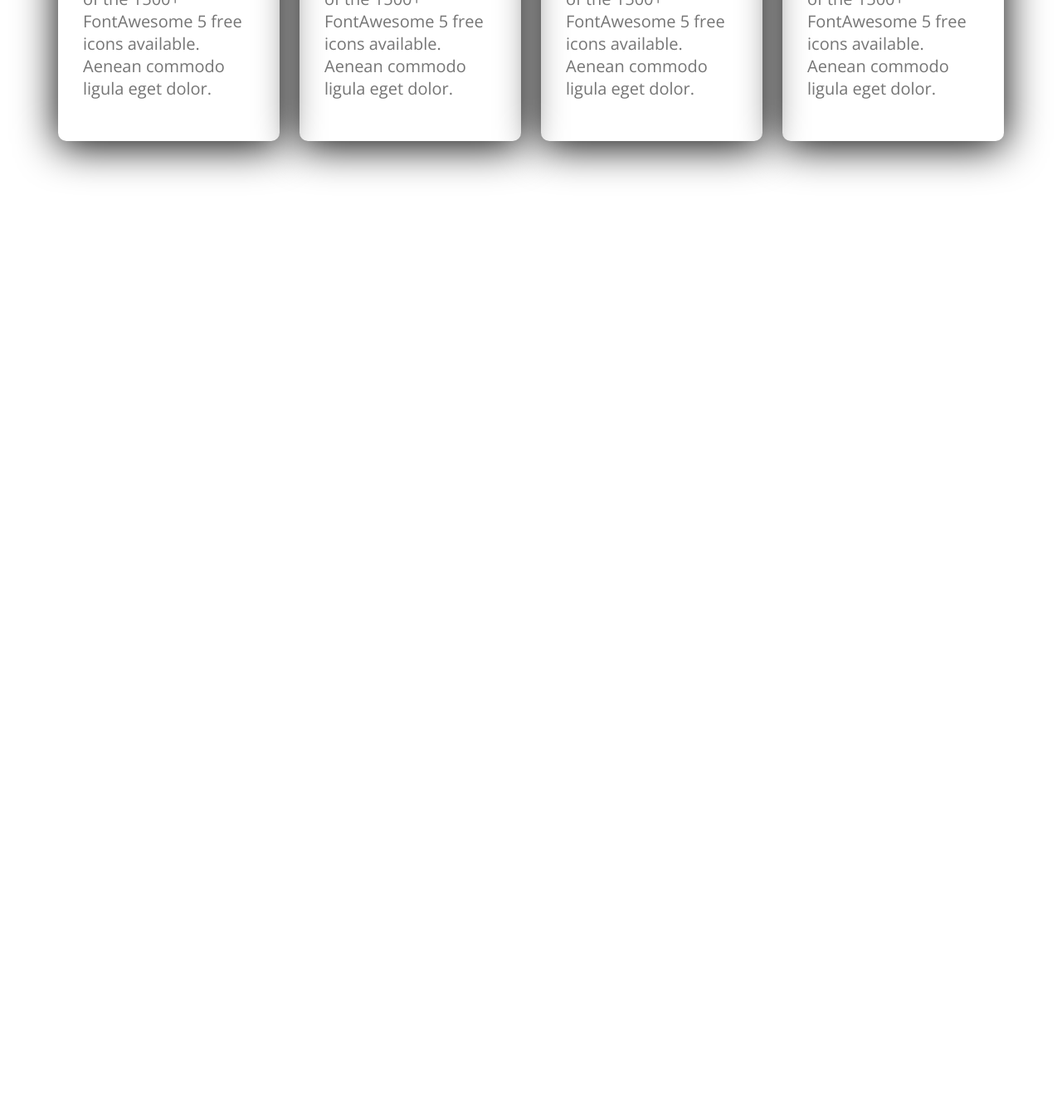
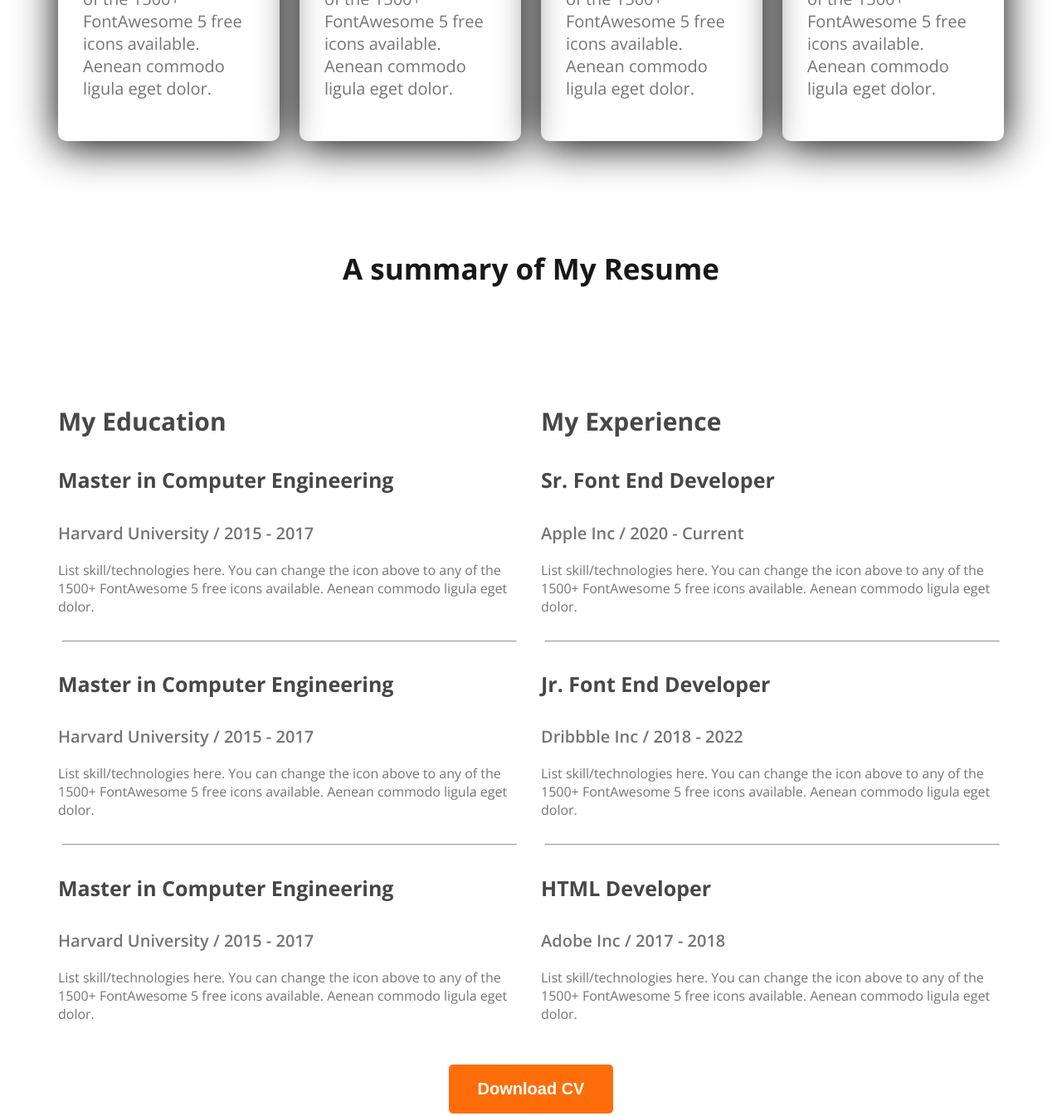
Before and after one commit to Shaharia4455/web-developer-portfolio, a plain HTML site: page index.html in a window 1280 px wide. Shown: the part 2255-3600 px from the top of the page at 83% size. Before the commit the page ends 2555 px from the top, so only its background shows below. Drawn offline with nearby package versions, Linux system fonts and the light colour scheme.

Commit message:
added the resume section

```diff
--- a/Styles/Portfolio.css
+++ b/Styles/Portfolio.css
@@ -141,3 +141,36 @@ main section{
 .section-dec-p{
     max-width: 70%;
 }
+/* resume styles */
+.resume-containar{
+    display: flex;
+    gap: 24px;
+    margin-top: 110px;
+}
+.resume-column-taitel{
+    font-size: 30px;
+    font-weight: bold;
+    color: #474747;
+    margin-bottom: 0px;
+}
+.experience-taitel{
+    font-size: 25px;
+    font-weight: bold;
+    color: #474747;
+}
+.experience-sub-taitel{
+    font-size: 20px;
+    font-weight: 600;
+    color: #757575;
+    margin-bottom: 20px;
+}
+.experience-description{
+    font-size: 16px;
+    color: #757575;
+}
+.resume hr{
+    margin: 30px 5px;
+}
+.resume-dowlode-cv{
+    margin-top: 50px;
+}
--- a/index.html
+++ b/index.html
@@ -84,6 +84,61 @@
                 </div>
             </div>
         </section>
+        <!-- Resume section -->
+         <section class="resume">
+            <div class="section-titel">A summary of My Resume</div>
+            <div class="resume-containar">
+                <div class="resume-column">
+                    <h3 class="resume-column-taitel">My Education</h3>
+                    <div class="experienceL">
+                        <h4 class="experience-taitel">Master in Computer Engineering</h4>
+                        <h5 class="experience-sub-taitel">Harvard University / 2015 - 2017</h5>
+                        <div class="experience-description">List skill/technologies here. You can change the icon above
+to any of the 1500+ FontAwesome 5 free icons available. Aenean commodo ligula eget dolor.</div>
+                    </div>
+                    <hr>
+                    <div class="experienceL">
+                        <h4 class="experience-taitel">Master in Computer Engineering</h4>
+                        <h5 class="experience-sub-taitel">Harvard University / 2015 - 2017</h5>
+                        <div class="experience-description">List skill/technologies here. You can change the icon above
+to any of the 1500+ FontAwesome 5 free icons available. Aenean commodo ligula eget dolor.</div>
+                    </div>
+                    <hr>
+                    <div class="experienceL">
+                        <h4 class="experience-taitel">Master in Computer Engineering</h4>
+                        <h5 class="experience-sub-taitel">Harvard University / 2015 - 2017</h5>
+                        <div class="experience-description">List skill/technologies here. You can change the icon above
+to any of the 1500+ FontAwesome 5 free icons available. Aenean commodo ligula eget dolor.</div>
+                    </div>
+                </div>
+                <div class="resume-column">
+                    <h3 class="resume-column-taitel">My Experience</h3>
+                    <div class="experienceL">
+                        <h4 class="experience-taitel">Sr. Font End Developer</h4>
+                        <h5 class="experience-sub-taitel">Apple Inc / 2020 - Current</h5>
+                        <div class="experience-description">List skill/technologies here. You can change the icon above
+to any of the 1500+ FontAwesome 5 free icons available. Aenean commodo ligula eget dolor.</div>
+                    </div>
+                    <hr>
+                    <div class="experienceL">
+                        <h4 class="experience-taitel">Jr. Font End Developer</h4>
+                        <h5 class="experience-sub-taitel">Dribbble Inc / 2018 - 2022</h5>
+                        <div class="experience-description">List skill/technologies here. You can change the icon above
+to any of the 1500+ FontAwesome 5 free icons available. Aenean commodo ligula eget dolor.</div>
+                    </div>
+                    <hr>
+                    <div class="experienceL">
+                        <h4 class="experience-taitel">HTML Developer</h4>
+                        <h5 class="experience-sub-taitel">Adobe Inc / 2017 - 2018</h5>
+                        <div class="experience-description">List skill/technologies here. You can change the icon above
+to any of the 1500+ FontAwesome 5 free icons available. Aenean commodo ligula eget dolor.</div>
+                    </div>
+                </div>
+            </div>
+            <div class="text-center resume-dowlode-cv">
+                <button class="btn-primary">Download CV</button>
+            </div>
+         </section>
     </main>
     <footer>
 
```
